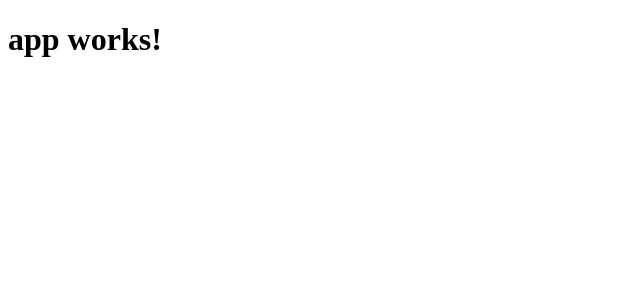
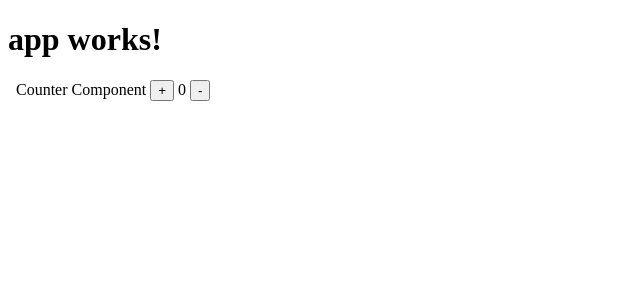
Before and after one commit to xieweiAlex/AngularJSDemo1, an Angular app: page / in a window 1280 px wide. Shown: the top 300 px of the page, without its empty margins (0-640 px from the left). Built offline with nearby package versions, Linux system fonts and the light colour scheme.

Commit message:
finish basic countValue exercise1

```diff
--- a/src/app/app.component.html
+++ b/src/app/app.component.html
@@ -1,3 +1,10 @@
 <h1>
   {{title}}
 </h1>
+<body>
+
+<p>
+  Counter Component  <app-counter> </app-counter>
+</p>
+
+</body>
--- a/src/app/app.module.ts
+++ b/src/app/app.module.ts
@@ -4,10 +4,13 @@
 import { HttpModule } from '@angular/http';
 
 import { AppComponent } from './app.component';
+import { CounterComponent } from './counter.component';
+
 
 @NgModule({
   declarations: [
-    AppComponent
+    AppComponent,
+    CounterComponent
   ],
   imports: [
     BrowserModule,
--- /dev/null
+++ b/src/app/counter.component.html
@@ -0,0 +1,3 @@
+<p>
+  counter works!
+</p>
--- /dev/null
+++ b/src/app/counter.component.ts
@@ -0,0 +1,26 @@
+import { Component} from '@angular/core';
+
+@Component({
+  selector: 'app-counter',
+
+  template: `
+  <button (click)="increase()"> + </button>
+  {{ countValue }}
+  <button (click)="decrease()"> - </button>
+  `,
+  styles: []
+
+})
+
+export class CounterComponent {
+  countValue =  0;
+
+  increase() {
+    this.countValue += 1;
+  }
+
+  decrease() {
+    this.countValue -= 1;
+  }
+
+}
```
Also changed, not shown: src/app/counter.component.css (added), 1 other file (tests, documents, lock files or other folders).
